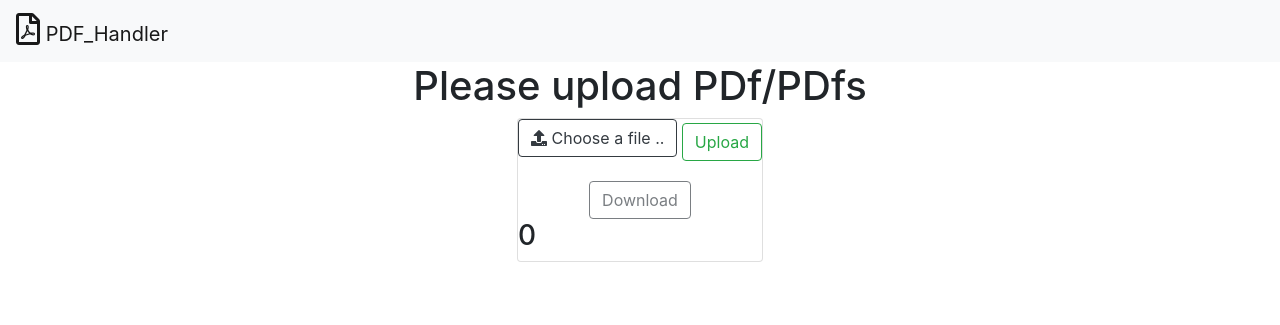
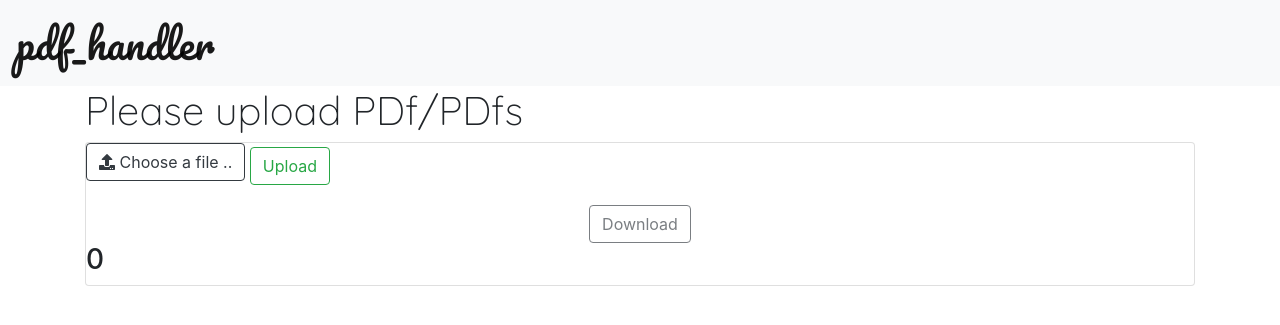
Before and after one commit to keyurparalkar/PDF_Handler, a Django app: page / in a window 1280 px wide. Shown: the top 325 px of the page. Run offline with Django 3.2, Linux system fonts and the light colour scheme; data that the repository does not hold is empty; some libraries are stand-ins or nearby versions.

Commit message:
Added Font-pairs

```diff
--- a/pdfApp/static/css/homepage.css
+++ b/pdfApp/static/css/homepage.css
@@ -1,7 +1,14 @@
-.main_body {
-    display: flex;
-    flex-direction: column;
-    align-items: center;
+.brand-title{
+    font-family: 'Pacifico', cursive;
+    font-size:40px;
+}
+
+.fa-file-pdf{
+    font-size:30px;
+}
+
+h1{
+    font-family: 'Quicksand', sans-serif;
 }
 
 div.all-cards-container{
--- a/pdfApp/templates/pdfApp/upload_view.html
+++ b/pdfApp/templates/pdfApp/upload_view.html
@@ -7,6 +7,7 @@
 
         <!-- JS, Popper.js, and jQuery -->
         <script src="https://ajax.googleapis.com/ajax/libs/jquery/3.5.1/jquery.min.js"></script>
+        <link href="https://fonts.googleapis.com/css2?family=Pacifico&family=Quicksand:wght@300&display=swap" rel="stylesheet">
         <script src="https://cdn.jsdelivr.net/npm/popper.js@1.16.1/dist/umd/popper.min.js" integrity="sha384-9/reFTGAW83EW2RDu2S0VKaIzap3H66lZH81PoYlFhbGU+6BZp6G7niu735Sk7lN" crossorigin="anonymous"></script>
         <script src="https://stackpath.bootstrapcdn.com/bootstrap/4.5.2/js/bootstrap.min.js" integrity="sha384-B4gt1jrGC7Jh4AgTPSdUtOBvfO8shuf57BaghqFfPlYxofvL8/KUEfYiJOMMV+rV" crossorigin="anonymous"></script>
         <link rel="stylesheet" href="https://cdnjs.cloudflare.com/ajax/libs/font-awesome/5.14.0/css/all.min.css" integrity="sha512-1PKOgIY59xJ8Co8+NE6FZ+LOAZKjy+KY8iq0G4B3CyeY6wYHN3yt9PW0XpSriVlkMXe40PTKnXrLnZ9+fkDaog==" crossorigin="anonymous" />
@@ -16,13 +17,15 @@
 
     <body>
         <nav class="navbar navbar-light bg-light">
-            <a class="navbar-brand" href="#">
-                <i class="far fa-file-pdf"></i>
-              PDF_Handler
+            <a class="navbar-brand brand-title" href="/">
+                <!-- <i class="far fa-file-pdf"></i> -->
+              pdf_handler
             </a>
           </nav>
 
         <div class="container main_body">
+            <div class="row">
+                <div class="col">
                     <h1> Please upload PDf/PDfs </h1>
 
                     <div class="card">
@@ -54,6 +57,11 @@
                         {% endif %}
                     </div>
 
+                </div>
+
+                </div>
+                <div class="row">
+
                     <div class="all-cards-container" style="display: flex; flex-direction: column;">
                         <div class="all-cards" style="display: flex; flex-direction: row;flex-wrap: wrap; justify-content: center;">
                             {% if fnames_pk %}
@@ -76,6 +84,9 @@
 
 
                     </div>
+
+            </div>
+
 
         </div>
 
```
Lines whose indentation alone changed are shown as unchanged.
